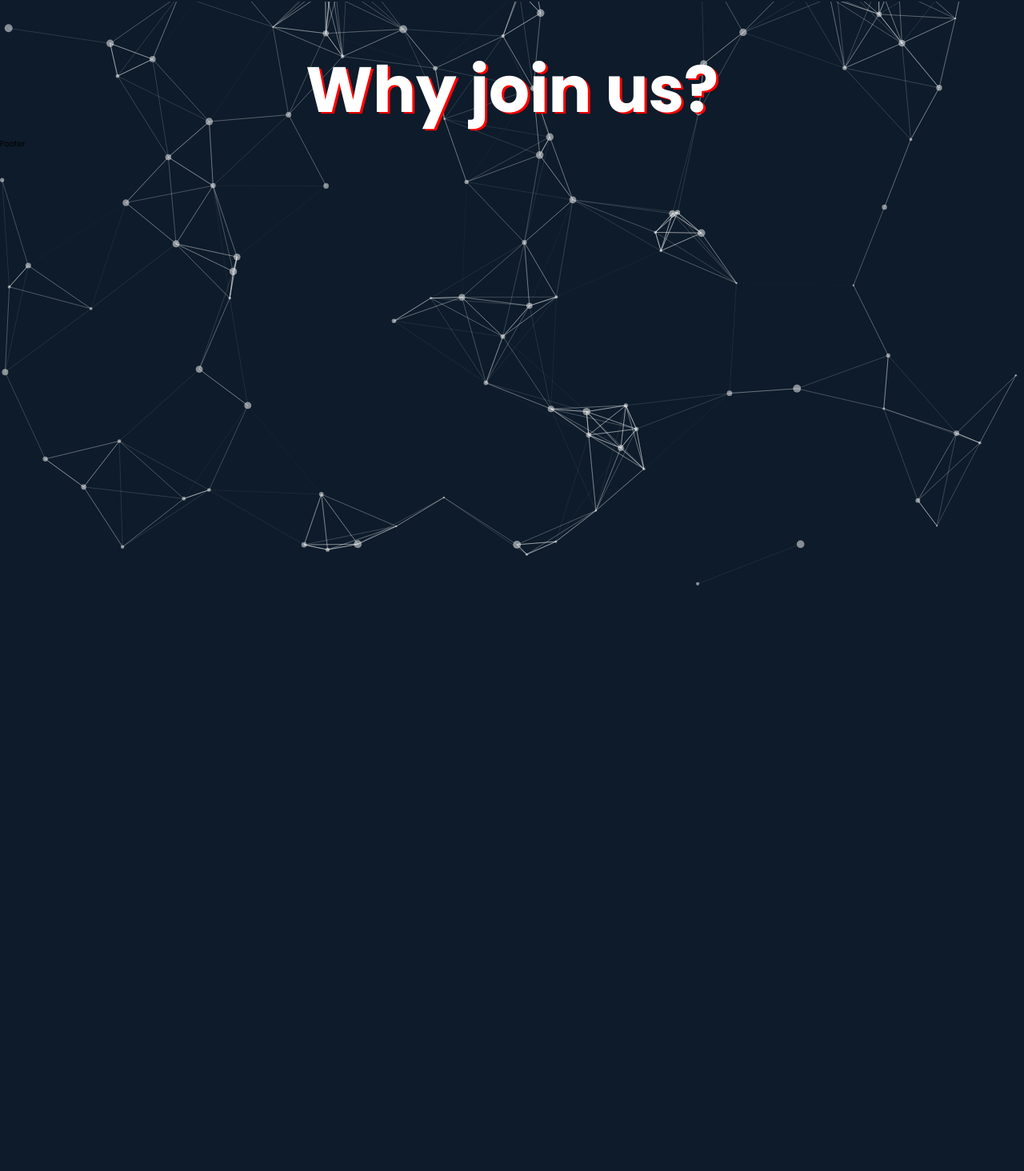
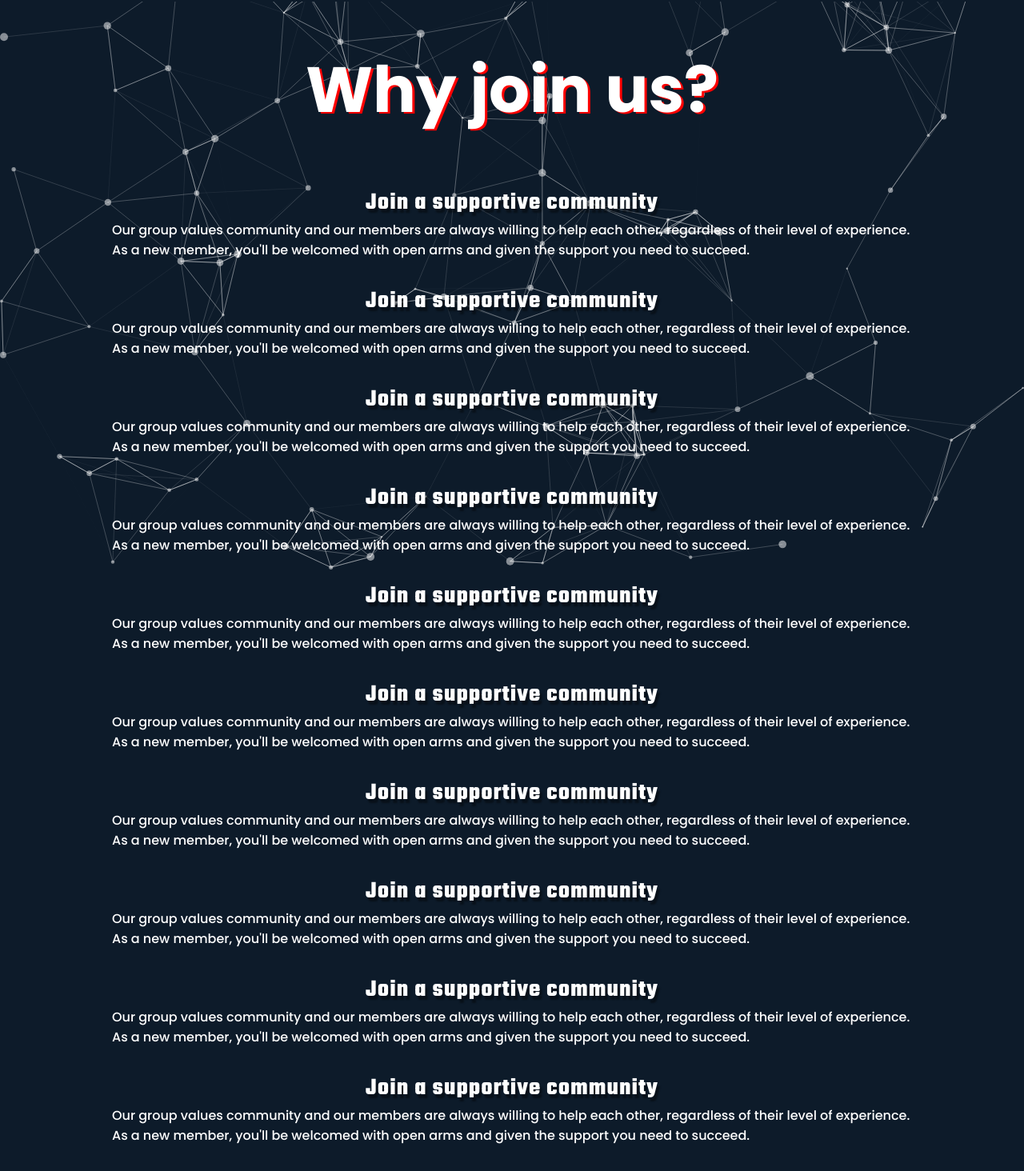
Before and after one commit to alexmbentley/12n-site, a Next.js app: page /why in a window 1280 px wide. Shown: the part 68-1532 px from the top of the page at 80% size. Before the commit the page ends 800 px from the top, so only its background shows below. Built offline with nearby package versions, Linux system fonts and the light colour scheme.

Commit message:
backup fonts added

```diff
--- a/pages/why.jsx
+++ b/pages/why.jsx
@@ -5,7 +5,116 @@ const why = () => {
   return (
     <div className={styles['container']}>
       <h2 className={styles['container__heading']}>Why join us?</h2>
-      <div className={styles['container__box']}></div>
+      <div className={styles['container__box']}>
+        <h5 className={styles['container__box--heading']}>
+          Join a supportive community
+        </h5>
+        <p className={styles['container__box--text']}>
+          Our group values community and our members are always willing to help
+          each other, regardless of their level of experience. As a new member,
+          you'll be welcomed with open arms and given the support you need to
+          succeed.
+        </p>
+      </div>
+      <div className={styles['container__box']}>
+        <h5 className={styles['container__box--heading']}>
+          Join a supportive community
+        </h5>
+        <p className={styles['container__box--text']}>
+          Our group values community and our members are always willing to help
+          each other, regardless of their level of experience. As a new member,
+          you'll be welcomed with open arms and given the support you need to
+          succeed.
+        </p>
+      </div>
+      <div className={styles['container__box']}>
+        <h5 className={styles['container__box--heading']}>
+          Join a supportive community
+        </h5>
+        <p className={styles['container__box--text']}>
+          Our group values community and our members are always willing to help
+          each other, regardless of their level of experience. As a new member,
+          you'll be welcomed with open arms and given the support you need to
+          succeed.
+        </p>
+      </div>
+      <div className={styles['container__box']}>
+        <h5 className={styles['container__box--heading']}>
+          Join a supportive community
+        </h5>
+        <p className={styles['container__box--text']}>
+          Our group values community and our members are always willing to help
+          each other, regardless of their level of experience. As a new member,
+          you'll be welcomed with open arms and given the support you need to
+          succeed.
+        </p>
+      </div>
+      <div className={styles['container__box']}>
+        <h5 className={styles['container__box--heading']}>
+          Join a supportive community
+        </h5>
+        <p className={styles['container__box--text']}>
+          Our group values community and our members are always willing to help
+          each other, regardless of their level of experience. As a new member,
+          you'll be welcomed with open arms and given the support you need to
+          succeed.
+        </p>
+      </div>
+      <div className={styles['container__box']}>
+        <h5 className={styles['container__box--heading']}>
+          Join a supportive community
+        </h5>
+        <p className={styles['container__box--text']}>
+          Our group values community and our members are always willing to help
+          each other, regardless of their level of experience. As a new member,
+          you'll be welcomed with open arms and given the support you need to
+          succeed.
+        </p>
+      </div>
+      <div className={styles['container__box']}>
+        <h5 className={styles['container__box--heading']}>
+          Join a supportive community
+        </h5>
+        <p className={styles['container__box--text']}>
+          Our group values community and our members are always willing to help
+          each other, regardless of their level of experience. As a new member,
+          you'll be welcomed with open arms and given the support you need to
+          succeed.
+        </p>
+      </div>
+      <div className={styles['container__box']}>
+        <h5 className={styles['container__box--heading']}>
+          Join a supportive community
+        </h5>
+        <p className={styles['container__box--text']}>
+          Our group values community and our members are always willing to help
+          each other, regardless of their level of experience. As a new member,
+          you'll be welcomed with open arms and given the support you need to
+          succeed.
+        </p>
+      </div>
+      <div className={styles['container__box']}>
+        <h5 className={styles['container__box--heading']}>
+          Join a supportive community
+        </h5>
+        <p className={styles['container__box--text']}>
+          Our group values community and our members are always willing to help
+          each other, regardless of their level of experience. As a new member,
+          you'll be welcomed with open arms and given the support you need to
+          succeed.
+        </p>
+      </div>
+      <div className={styles['container__box']}>
+        <h5 className={styles['container__box--heading']}>
+          Join a supportive community
+        </h5>
+        <p className={styles['container__box--text']}>
+          Our group values community and our members are always willing to help
+          each other, regardless of their level of experience. As a new member,
+          you'll be welcomed with open arms and given the support you need to
+          succeed.
+        </p>
+      </div>
     </div>
   );
 };
--- a/styles/Accordion.module.scss
+++ b/styles/Accordion.module.scss
@@ -45,6 +45,7 @@
         font-family: 'Teko';
         font-style: italic;
         text-shadow: 3px 5px 2px rgb(0 0 0 / 0.6);
+        text-align: left;
       }
     }
 
--- a/styles/FeaturesCard.module.scss
+++ b/styles/FeaturesCard.module.scss
@@ -24,7 +24,7 @@
       h3 {
         font-size: 2.5rem;
         letter-spacing: .5px;
-        font-family: 'Teko';
+        font-family: 'Teko', 'Poppins', sans-serif;
         margin-left: .5rem;
         color: $color-primary;
         text-shadow: 3px 5px 2px rgb(0 0 0 / 0.4);
--- a/styles/Home.module.scss
+++ b/styles/Home.module.scss
@@ -42,9 +42,15 @@
         animation-timing-function: ease-out;
     }
 
+    p {
+      font-size: 2rem;
+      font-weight: 600;
+    }
+
     &--more {
         margin-top: 8rem;
         font-size: 2rem;
+        font-weight: 600;
         text-decoration: none;
         position: relative;
         display: inline-block;
--- a/styles/Nav.module.scss
+++ b/styles/Nav.module.scss
@@ -40,7 +40,7 @@
       transition: all 0.4s ease;
       font-size: $default-font-size;
       color: $color-primary;
-      font-weight: 400;
+      font-weight: 500;
       letter-spacing: 0.4px;
 
       &-active {
--- a/styles/Reviewcard.module.scss
+++ b/styles/Reviewcard.module.scss
@@ -23,7 +23,7 @@
       h3 {
         font-size: 2.5rem;
         letter-spacing: .5px;
-        font-family: 'Teko';
+        font-family: 'Teko', 'Poppins', sans-serif;
         margin-left: .5rem;
         color: $color-primary;
         text-shadow: 3px 5px 2px rgb(0 0 0 / 0.4);
--- a/styles/Why.module.scss
+++ b/styles/Why.module.scss
@@ -4,6 +4,7 @@
 .container {
     width: 100%;
     display: flex;
+    flex-direction: column;
     justify-content: center;
     align-items: center;
 
@@ -15,9 +16,28 @@
         animation-duration: 1.5s;
         animation-timing-function: ease-out;
         margin-top: 5rem;
+        display: flex;
+        flex-direction: column;
+        margin-bottom: 6rem;
     }
 
     &__box {
         display: flex;
+        flex-direction: column;
+        width: 90vw;
+        max-width: 100rem;
+        margin-bottom: 3rem;
+
+        &--heading {
+            text-align: center;
+            @include header-secondary;
+            font-size: 3rem;
+            letter-spacing: 1px;
+        }
+
+        &--text {
+
+        }
+
     }
 }
--- a/styles/_mixins.scss
+++ b/styles/_mixins.scss
@@ -45,5 +45,12 @@ ORDER: Base + typograpy > general layout > page layout > components
     line-height: 5.5rem;
     color: $color-primary;
     text-shadow: 3px 2px #ff0000;
+}
 
+@mixin header-secondary {
+    font-size: 2.5rem;
+    letter-spacing: .5px;
+    font-family: 'Teko', 'Poppins', sans-serif;
+    color: $color-primary;
+    text-shadow: 3px 5px 2px rgb(0 0 0 / 0.4);
 }
```
